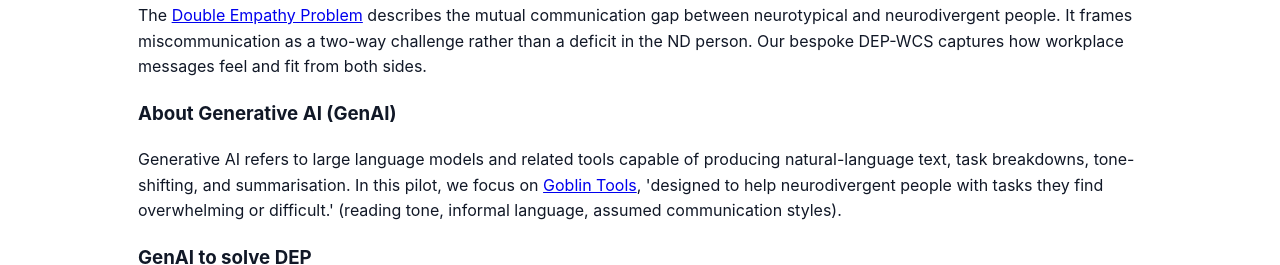
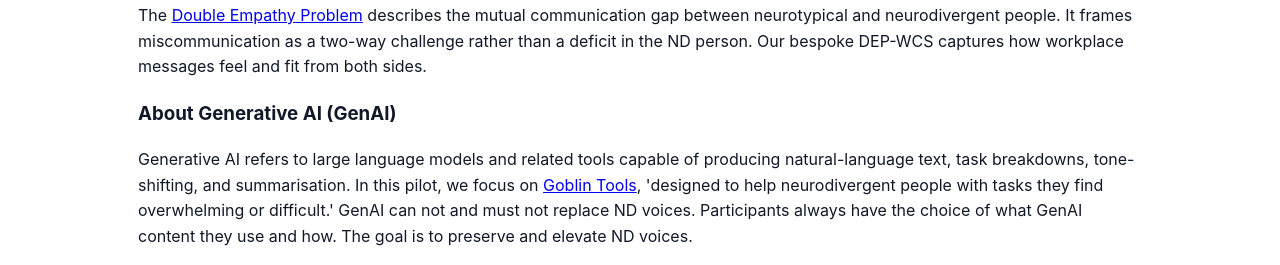
Before and after one commit to tadgnolan-hub/genai-pilot-assets, a plain HTML site: page index.html in a window 1280 px wide. Shown: the part 1583-1848 px from the top of the page. Drawn offline with Linux system fonts and the light colour scheme.

Commit message:
Update index.html

```diff
--- a/index.html
+++ b/index.html
@@ -232,7 +232,8 @@ img.diagram {
   <p>The <a href="https://reframingautism.org.au/miltons-double-empathy-problem-a-summary-for-non-academics/" target="_blank">Double Empathy Problem</a> describes the mutual communication gap between neurotypical and neurodivergent people. It frames miscommunication as a two-way challenge rather than a deficit in the ND person. Our bespoke DEP-WCS captures how workplace messages feel and fit from both sides.</p>
 
   <h3>About Generative AI (GenAI)</h3>
-  <p>Generative AI refers to large language models and related tools capable of producing natural-language text, task breakdowns, tone-shifting, and summarisation. In this pilot, we focus on <a href="https://goblin.tools/" target="_blank">Goblin Tools</a>, 'designed to help neurodivergent people with tasks they find overwhelming or difficult.' (reading tone, informal language, assumed communication styles).</p>
+  <p>Generative AI refers to large language models and related tools capable of producing natural-language text, task breakdowns, tone-shifting, and summarisation. In this pilot, we focus on <a href="https://goblin.tools/" target="_blank">Goblin Tools</a>, 'designed to help neurodivergent people with tasks they find overwhelming or difficult.'
+  GenAI can not and must not replace ND voices. Participants always have the choice of what GenAI content they use and how. The goal is to preserve and elevate ND voices.</p>
 
 <h3>GenAI to solve DEP</h3>
   <p>We theorise that by using GenAI effectively, ND workers can be heard the way they want, when they want. We think GenAI can reduce the cognitive overload of modern workplaces so that ND people can focus on what matters to them. We hope to empower marginalised people to participate more fully, to have more choices and to express themselves.</p>
```
